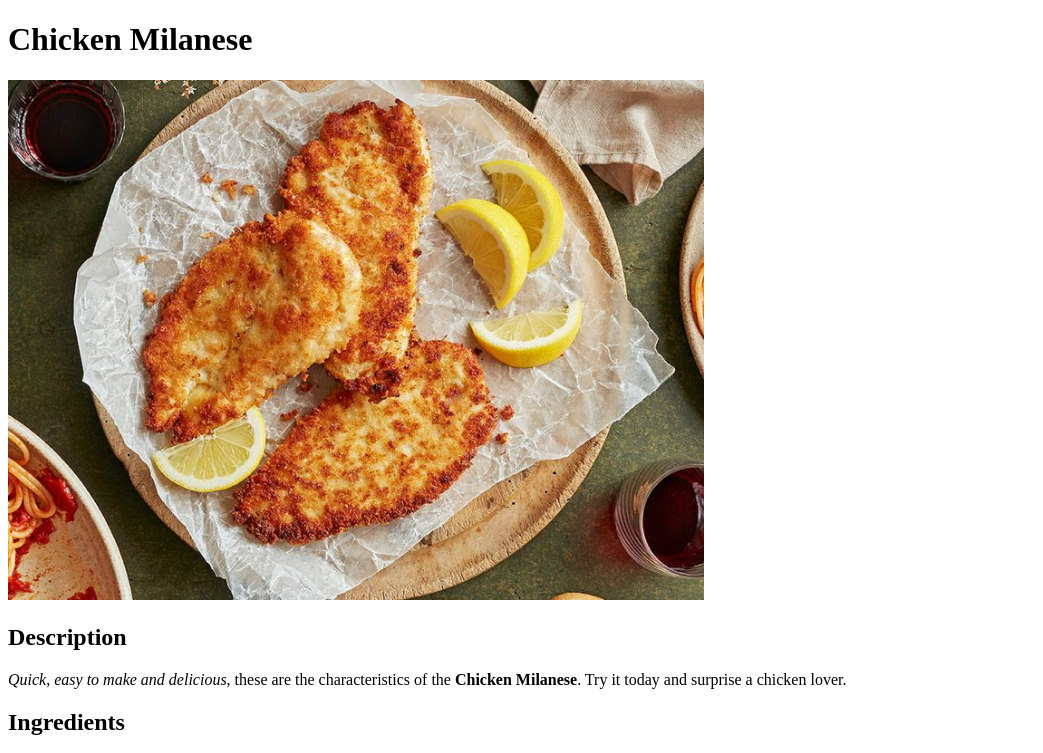
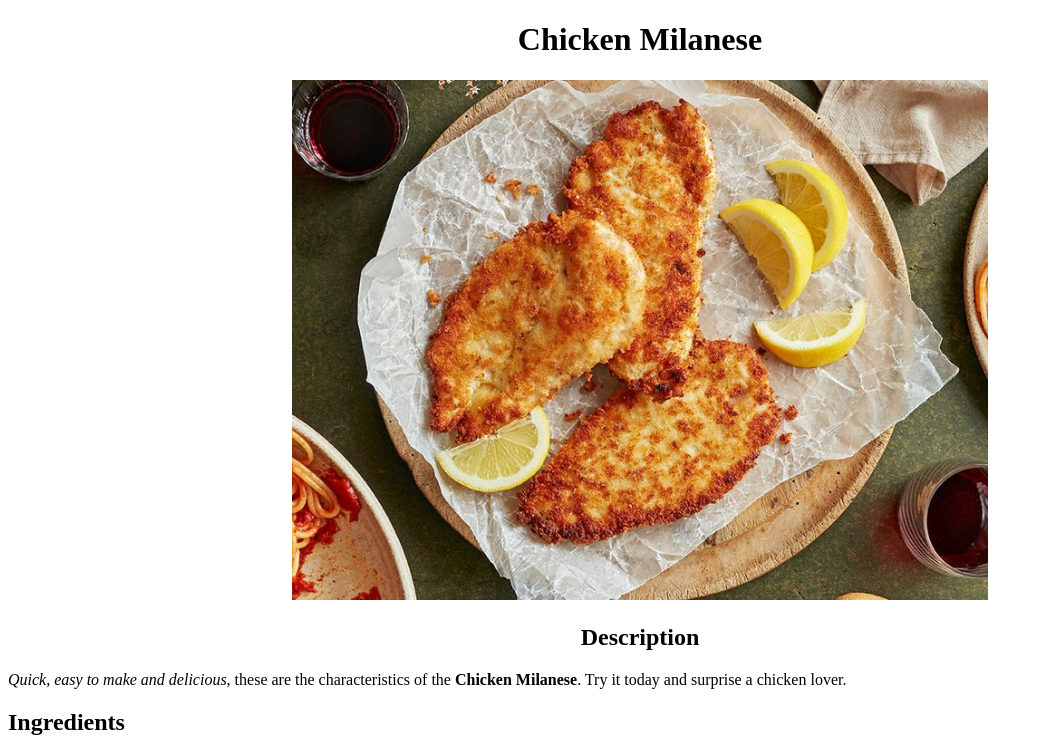
Before and after one commit to Soulahh/odin-recipes, a plain HTML site: page recipes/chicken-milanese.html in a window 1280 px wide. Shown: the top 753 px of the page, without its empty margins (0-1043 px from the left). Drawn offline with Linux system fonts and the light colour scheme.

Commit message:
Fixed centralization

```diff
--- a/recipes/chicken-milanese.html
+++ b/recipes/chicken-milanese.html
@@ -11,14 +11,15 @@
     </head>
 
     <body>
-        <h1>Chicken Milanese</h1>
-        <img src="chicken-milanese.jpg" height="520" alt="An image of a Chicken Milanese">
-        <h2>Description</h2>
+        <center><h1>Chicken Milanese</h1></center>
+        <center><img src="chicken-milanese.jpg" height="520" alt="An image of a Chicken Milanese"></center>
+        <center><h2>Description</h2></center>
         <p><em>Quick, easy to make and delicious</em>, these are the
         characteristics of the <strong>Chicken Milanese</strong>. Try it today and
          surprise a chicken lover.</p>
 
         <h2>Ingredients</h2>
+
         <ul>
             <li>2 large eggs</li>
             <li>Kosher salt and ground black pepper to taste</li>
@@ -30,7 +31,9 @@
             <li>&frac14 vegetable oil for frying</li>
             <li>1 lemon, cut into wedges</li>
         </ul>
+
         <h2>Directions</h2>
+
         <ol>
             <li>Preheat the oven to 200 degrees F (95 degrees C).</li>
             <li>Beat eggs with salt and pepper in a shallow dish. Spread flour in another dish and bread crumbs in a third dish. </li>
```
